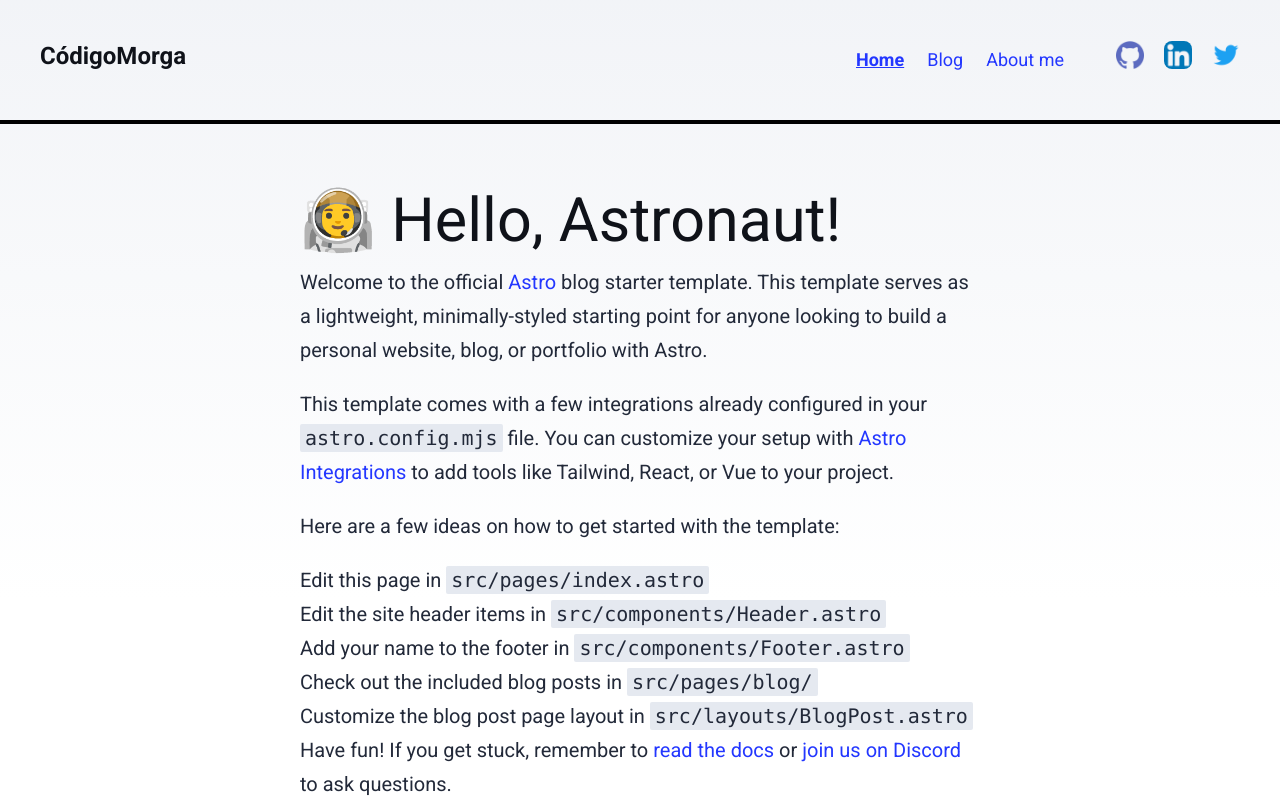
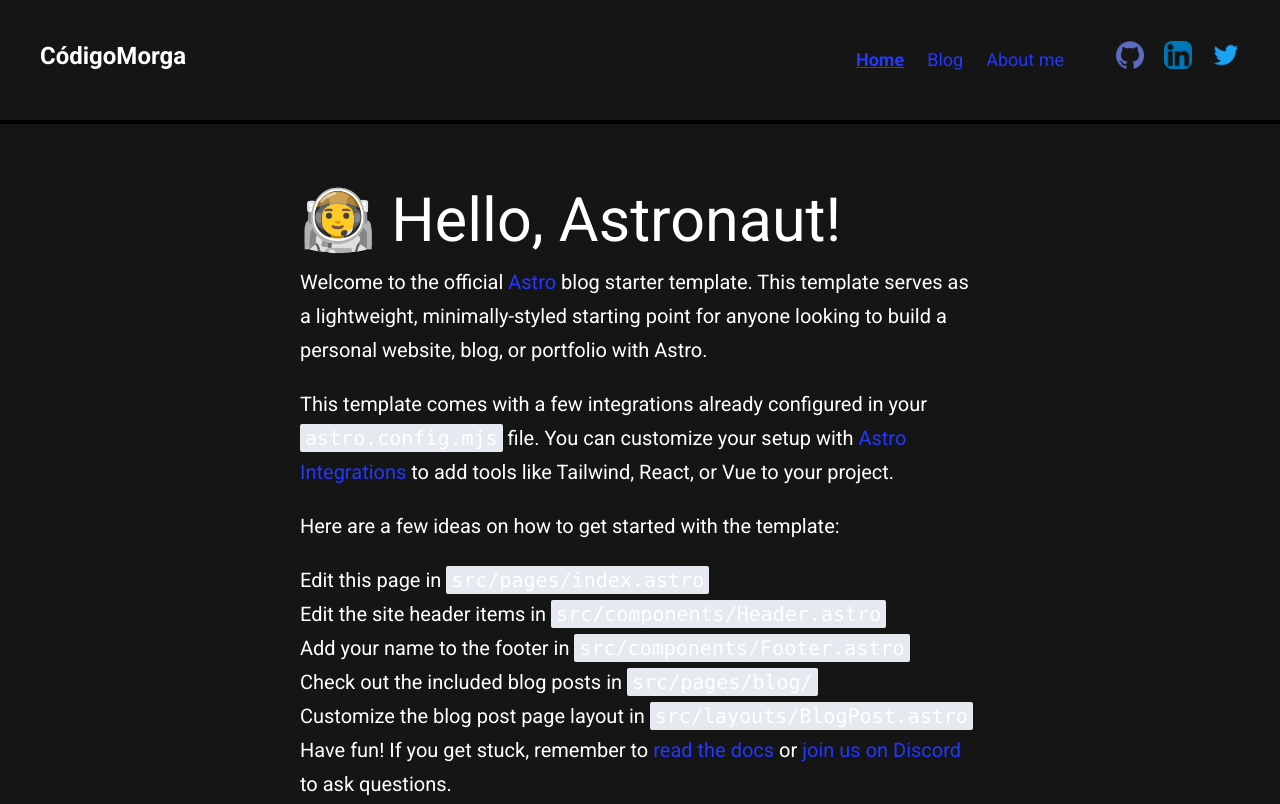
Before and after one commit to DavidMorgade/AstroBlog, an Astro site: page / in a window 1280 px wide. Shown: the top 804 px of the page. Built offline with nearby package versions, Linux system fonts and the light colour scheme; Astro itself is replaced by a stand-in of ours.

Commit message:
added dark styles

```diff
--- a/src/styles/global.css
+++ b/src/styles/global.css
@@ -10,6 +10,7 @@
 	--mainFont: "Roboto", sans-serif;
 	--accent-dark: #000d8a;
 	--black: 15, 18, 25;
+	--white: 255, 255, 255;
 	--gray: 96, 115, 159;
 	--gray-light: 229, 233, 240;
 	--gray-dark: 34, 41, 57;
@@ -36,11 +37,11 @@ body {
 	margin: 0;
 	padding: 0;
 	text-align: left;
-	background: linear-gradient(var(--gray-gradient)) no-repeat;
+	background-color: rgb(21, 21, 21);
 	background-size: 100% 600px;
 	word-wrap: break-word;
 	overflow-wrap: break-word;
-	color: rgb(var(--gray-dark));
+	color: rgb(var(--white));
 	font-size: 20px;
 	line-height: 1.7;
 }
@@ -57,7 +58,7 @@ h4,
 h5,
 h6 {
 	margin: 0 0 0.5rem 0;
-	color: rgb(var(--black));
+	color: rgb(var(--white));
 	line-height: 1.2;
 }
 h1 {
```
